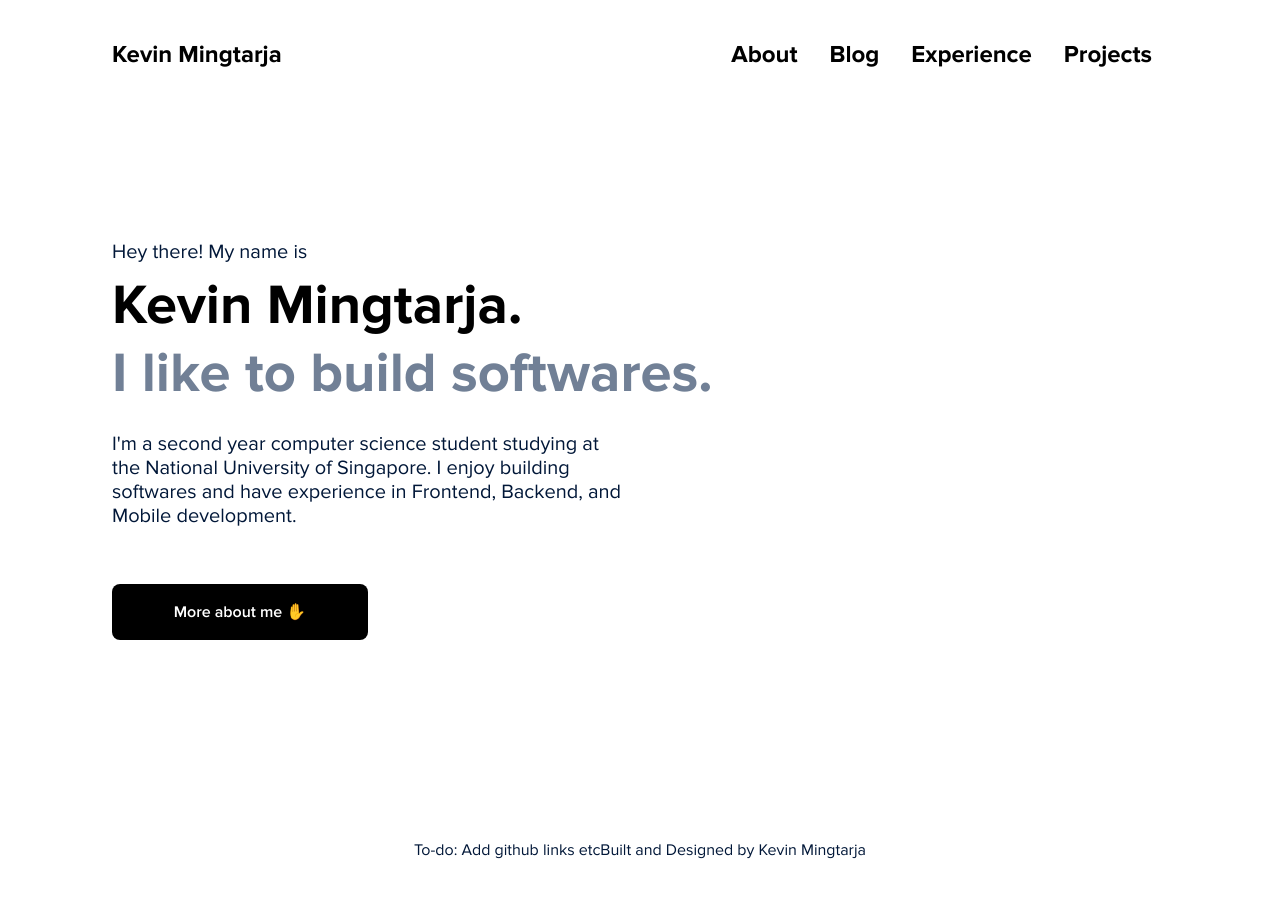
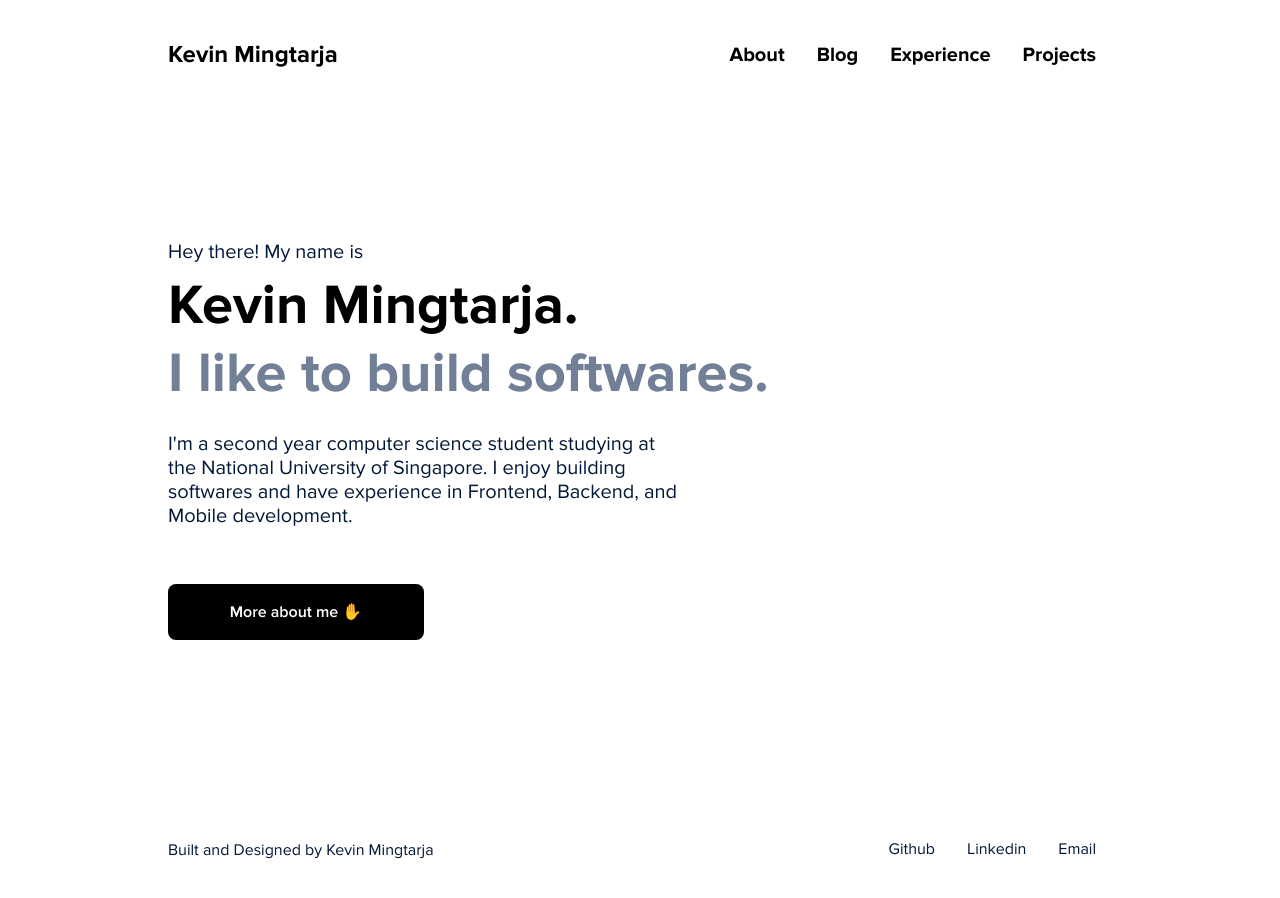
Before and after one commit to kevinmingtarja/kevinmingtarja.com-v1, a Next.js app: page / in a window 1280 px wide. Built offline with nearby package versions, Linux system fonts and the light colour scheme.

Commit message:
Create Footer and Link component

```diff
--- a/components/Footer/Footer.module.scss
+++ b/components/Footer/Footer.module.scss
@@ -2,13 +2,47 @@
   width: 100%;
   height: 100px;
   display: flex;
-  justify-content: center;
+
+  justify-content: space-between;
   align-items: center;
+  padding: 0 var(--spacing-8xl);
 }
 
-.footer a {
+.text {
+  font-size: var(--font-sm);
+}
+
+.linkContainerDesktop {
   display: flex;
-  justify-content: center;
-  align-items: center;
-  flex-grow: 1;
 }
+
+.link {
+  margin: 0 var(--spacing-base);
+}
+
+.linkContainerMobile {
+  display: none;
+}
+
+@media (max-width: 480px) {
+  .footer {
+    flex-direction: column;
+    padding: 0;
+    padding-bottom: var(--spacing-lg);
+    height: auto;
+  }
+
+  .linkContainerDesktop {
+    display: none;
+  }
+
+  .linkContainerMobile {
+    display: flex;
+    margin-top: var(--spacing-md);
+  }
+
+  .text {
+    font-size: var(--font-sm);
+    font-weight: 600;
+  }
+}
--- /dev/null
+++ b/components/Footer/constants.tsx
@@ -0,0 +1,31 @@
+import { SiGithub, SiGmail, SiLinkedin } from "react-icons/si"
+
+interface LinkInfo {
+  name: string
+  href: string
+  isExternal: boolean
+  icon: any
+}
+
+const size = 24
+
+export const links: LinkInfo[] = [
+  {
+    name: "Github",
+    href: "https://www.github.com/kevinmingtarja",
+    isExternal: true,
+    icon: <SiGithub size={size} />,
+  },
+  {
+    name: "Linkedin",
+    href: "https://linkedin.com/in/kevinmingtarja/",
+    isExternal: true,
+    icon: <SiLinkedin size={size} />,
+  },
+  {
+    name: "Email",
+    href: "mailto:kevin.mingtarja@gmail.com",
+    isExternal: false,
+    icon: <SiGmail size={size} />,
+  },
+]
--- a/components/Footer/index.tsx
+++ b/components/Footer/index.tsx
@@ -1,24 +1,43 @@
 import React from "react"
+import { SiGithub, SiGmail, SiLinkedin } from "react-icons/si"
 
+import Link from "../Link"
 import Text from "../Text"
+
+import { links } from "./constants"
 
 import styles from "./Footer.module.scss"
 
 const Footer = () => {
   return (
     <footer className={styles.footer}>
-      <Text size="sm">To-do: Add github links etc</Text>
-      <Text size="sm">Built and Designed by Kevin Mingtarja</Text>
-      {/* <a
-        href="https://vercel.com?utm_source=create-next-app&utm_medium=default-template&utm_campaign=create-next-app"
-        rel="noopener noreferrer"
-        target="_blank"
-      >
-        Powered by{" "}
-        <span className={styles.logo}>
+      <Text className={styles.text}>Built and Designed by Kevin Mingtarja</Text>
 
-        </span>
-      </a> */}
+      <div className={styles.linkContainerDesktop}>
+        {links.map(({ name, href, isExternal, icon }) => (
+          <Link
+            key={name}
+            className={styles.link}
+            href={href}
+            isExternal={isExternal}
+          >
+            <Text size="sm">{name}</Text>
+          </Link>
+        ))}
+      </div>
+
+      <div className={styles.linkContainerMobile}>
+        {links.map(({ name, href, isExternal, icon }) => (
+          <Link
+            key={name}
+            className={styles.link}
+            href={href}
+            isExternal={isExternal}
+          >
+            {icon}
+          </Link>
+        ))}
+      </div>
     </footer>
   )
 }
--- /dev/null
+++ b/components/Link/Link.module.scss
@@ -0,0 +1,57 @@
+.link {
+  opacity: 0.7;
+  transition: all 0.2s ease-in-out;
+
+  &:hover {
+    opacity: 1;
+    color: var(--primary-blue);
+  }
+}
+
+.textLink {
+  opacity: 1;
+
+  &::after {
+    display: block;
+    content: "";
+    border-bottom: solid 2px var(--true-black);
+    transform: scaleX(0);
+    transition: transform 250ms ease-in-out;
+    transform-origin: 100% 50%;
+    width: 100.5%;
+  }
+
+  &:hover::after {
+    transform: scaleX(1);
+    transform-origin: 0% 50%;
+  }
+}
+
+.nav-link {
+  z-index: inherit;
+  color: var(--true-black);
+  display: flex;
+  align-items: center;
+  text-decoration: none;
+
+  height: 100%;
+  cursor: pointer;
+
+  display: inline-block;
+  margin: 0;
+
+  &::after {
+    display: block;
+    content: "";
+    border-bottom: solid 3px var(--true-black);
+    transform: scaleX(0);
+    transition: transform 250ms ease-in-out;
+    transform-origin: 100% 50%;
+    width: 100.5%;
+  }
+
+  &:hover::after {
+    transform: scaleX(1);
+    transform-origin: 0% 50%;
+  }
+}
--- /dev/null
+++ b/components/Link/index.tsx
@@ -0,0 +1,50 @@
+import React from "react"
+import cx from "classnames"
+import NextLink from "next/link"
+
+import styles from "./Link.module.scss"
+
+interface LinkProps extends React.HTMLProps<HTMLAnchorElement> {
+  children: React.ReactNode
+  href: string
+  className?: string
+  isExternal?: boolean
+  type?: "text"
+}
+
+const Link = ({
+  children,
+  href,
+  isExternal,
+  type,
+  className,
+  ...linkProps
+}: LinkProps) => {
+  const cn = cx(
+    styles.link,
+    {
+      [styles.textLink]:
+        (children as any).type.name === "Text" ||
+        (children as any).type.name === "Heading",
+    },
+    className,
+  )
+
+  return isExternal ? (
+    <a
+      {...linkProps}
+      className={cn}
+      href={href}
+      rel="noreferrer"
+      target="_blank"
+    >
+      {children}
+    </a>
+  ) : (
+    <NextLink {...linkProps} href={href} passHref>
+      <a className={cn}>{children}</a>
+    </NextLink>
+  )
+}
+
+export default Link
--- a/components/Navbar/Navbar.module.scss
+++ b/components/Navbar/Navbar.module.scss
@@ -5,8 +5,8 @@
   display: flex;
   justify-content: space-between;
   align-items: center;
-  padding: var(--spacing-2xl) var(--spacing-7xl) var(--spacing-xs)
-    var(--spacing-7xl);
+  padding: var(--spacing-2xl) var(--spacing-8xl) var(--spacing-xs)
+    var(--spacing-8xl);
   z-index: 1000;
 }
 
@@ -30,7 +30,7 @@
     transform: scaleX(0);
     transition: transform 250ms ease-in-out;
     transform-origin: 100% 50%;
-    width: 100.5%;
+    width: 100.6%;
   }
 
   &:hover::after {
@@ -40,11 +40,10 @@
 }
 
 .nav-link-active {
-  // alternative: #0070f3
-  color: #0070f3;
+  color: var(--primary-blue);
 
   &::after {
-    border-bottom: solid 3px #0070f3;
+    border-bottom: solid 3px var(--primary-blue);
   }
 }
 
--- a/components/Navbar/index.tsx
+++ b/components/Navbar/index.tsx
@@ -27,16 +27,16 @@ const Navbar = () => {
 
         <NavMenu>
           <NavLink className={styles["nav-menu-item"]} href="/about">
-            <Heading level={5}>About</Heading>
+            <Heading level={6}>About</Heading>
           </NavLink>
           <NavLink className={styles["nav-menu-item"]} href="/blog">
-            <Heading level={5}>Blog</Heading>
+            <Heading level={6}>Blog</Heading>
           </NavLink>
           <NavLink className={styles["nav-menu-item"]} href="/experience">
-            <Heading level={5}>Experience</Heading>
+            <Heading level={6}>Experience</Heading>
           </NavLink>
           <NavLink className={styles["nav-menu-item"]} href="/projects">
-            <Heading level={5}>Projects</Heading>
+            <Heading level={6}>Projects</Heading>
           </NavLink>
         </NavMenu>
 
--- a/components/index.ts
+++ b/components/index.ts
@@ -1,4 +1,5 @@
 export { default as Button } from "./Button"
 export { default as Heading } from "./Heading"
+export { default as Link } from "./Link"
 export { default as Sidebar } from "./Sidebar"
 export { default as Text } from "./Text"
--- a/package.json
+++ b/package.json
@@ -18,6 +18,7 @@
     "next": "11.0.1",
     "react": "17.0.2",
     "react-dom": "17.0.2",
+    "react-icons": "^4.2.0",
     "sass": "^1.32.8"
   },
   "devDependencies": {
--- a/pages/index.tsx
+++ b/pages/index.tsx
@@ -10,7 +10,10 @@ export default function Home() {
     <div className={styles.container}>
       <Head>
         <title>Kevin Mingtarja</title>
-        <meta content="Generated by create next app" name="description" />
+        <meta
+          content="I'm a second year student at NUS studying Computer Science"
+          name="description"
+        />
         <link href="/favicon.ico" rel="icon" />
       </Head>
 
--- a/styles/Home.module.css
+++ b/styles/Home.module.css
@@ -8,8 +8,8 @@
 }
 
 .main {
-  padding: max(30vh, var(--top-inset)) var(--spacing-7xl) var(--spacing-base)
-    var(--spacing-7xl);
+  padding: max(30vh, var(--top-inset)) var(--spacing-8xl) var(--spacing-base)
+    var(--spacing-8xl);
   flex: 1;
   display: flex;
   flex-direction: column;
@@ -34,8 +34,7 @@
 
 @media (max-width: 480px) {
   .main {
-    padding: var(--top-inset) var(--spacing-lg) var(--spacing-base)
-      var(--spacing-lg);
+    padding: 25vh var(--spacing-lg) var(--spacing-lg) var(--spacing-lg);
   }
 
   .info {
--- a/styles/globals.css
+++ b/styles/globals.css
@@ -46,11 +46,7 @@ code {
 /* Variables */
 :root {
   /* COLORS */
-  --primary: #002a56;
-  /* rgb(69, 135, 239); #4586ef */
-  --primaryDark: #3151aa;
-  --primary-10: rgba(69, 135, 239, 0.1);
-  --primary-05: rgba(69, 135, 239, 0.05);
+  --primary-blue: #0070f3;
   --success: rgb(46, 176, 98); /* #2eb062 */
   --success-10: rgba(46, 176, 98, 0.1);
   --danger: rgb(250, 74, 87); /* #fa4a57 */
@@ -103,6 +99,7 @@ code {
   --spacing-5xl: 80px;
   --spacing-6xl: 96px;
   --spacing-7xl: 112px;
+  --spacing-8xl: 168px;
   --top-inset: 224px;
 
   /* ICONS */
```
Also changed, not shown: 1 other file (tests, documents, lock files or other folders).
